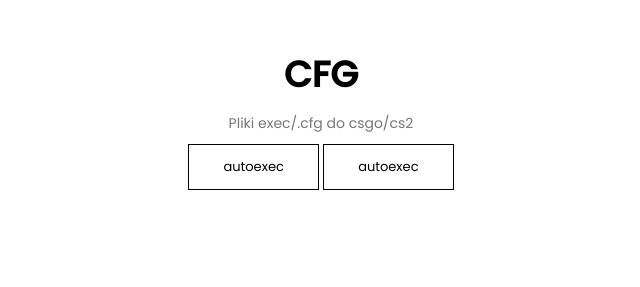
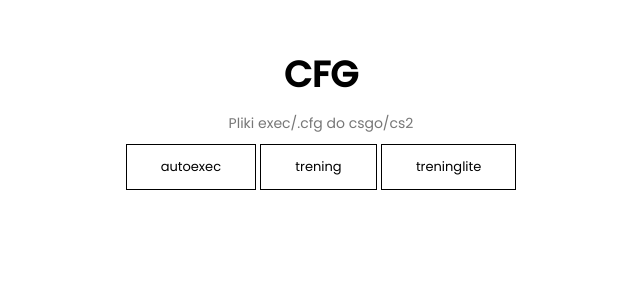
Before and after one commit to SeprU/sepru.github.io, a plain HTML site: page nade2.html in a window 1280 px wide. Shown: the part 2830-3117 px from the top of the page, without its empty margins (319-959 px from the left). Drawn offline with Linux system fonts and the light colour scheme.

Commit message:
Update nade2.html

```diff
--- a/nade2.html
+++ b/nade2.html
@@ -117,7 +117,8 @@
 		<h1>CFG</h1>
 		<p>Pliki exec/.cfg do csgo/cs2</p>
 <a href="download/autoexec.cfg" download="autoexec.cfg" target="_blank" class="hero-btn2">autoexec</a>
-<a href="download/trening.cfg" download="trening.cfg" target="_blank" class="hero-btn2">autoexec</a>
+<a href="download/trening.cfg" download="trening.cfg" target="_blank" class="hero-btn2">trening</a>
+<a href="download/treninglite.cfg" download="treninglite.cfg" target="_blank" class="hero-btn2">treninglite</a>
 	</section>
 
 <!--- AKCJE --->
```
